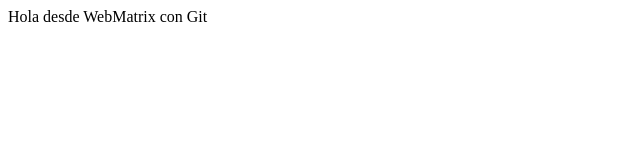
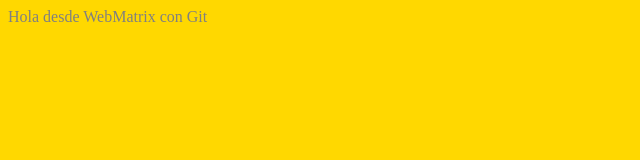
Before and after one commit to gsolanoq/webmatrix, a plain HTML site: page index.html in a window 1280 px wide. Shown: the whole page, without its empty margins (0-640 px from the left). Drawn offline with Linux system fonts and the light colour scheme.

Commit message:
Commit 2

```diff
--- /dev/null
+++ b/css/index.css
@@ -0,0 +1,4 @@
+body {
+    background-color: #ffd800;
+    color: #808080;
+}
--- a/index.html
+++ b/index.html
@@ -3,7 +3,8 @@
 <html lang="en">
     <head>
         <meta charset="utf-8" />
-        <title></title>
+        <title>Pagina con WebMatrix</title>
+        <link rel="stylesheet" href="css/index.css"/>
     </head>
     <body>
         Hola desde WebMatrix con Git
```
